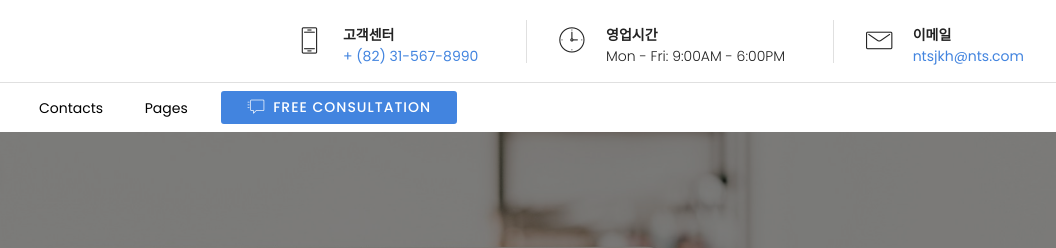
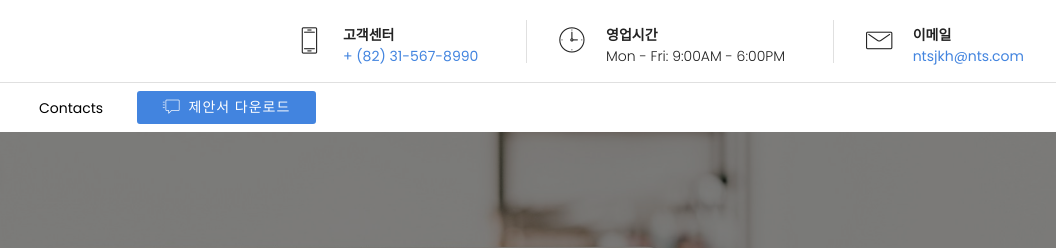
Before and after one commit to 4u4m/nationaltoursys, a plain HTML site: page index.html in a window 1280 px wide. Shown: the top 248 px of the page, 224-1280 px from the left. Drawn offline with Linux system fonts and the light colour scheme; files whose address does not match are found by name.

Commit message:
create github pages

```diff
--- a/index.html
+++ b/index.html
@@ -81,19 +81,12 @@
                             Our Team</a>
                     </li>
                     <li class="nav-item">
-                        <a class="nav-link link mbr-black display-4" href="http://nationaltoursys.com">
+                        <a class="nav-link link mbr-black display-4" href="index.html#form4-m">
                             Contacts
-                        </a>
-                    </li>
-                    <li class="nav-item">
-                        <a class="nav-link link mbr-black display-4" href="http://nationaltoursys.com">
-                            Pages
                         </a>
                     </li></ul>
                 <div class="navbar-buttons mbr-section-btn"><a class="btn btn-sm btn-primary display-4" href="http://nationaltoursys.com">
-                    <span class="mbri-help mbr-iconfont mbr-iconfont-btn "></span>
-                        FREE CONSULTATION
-                    </a></div>
+                    <span class="mbri-help mbr-iconfont mbr-iconfont-btn "></span>제안서 다운로드</a></div>
             </div>
             <button class="navbar-toggler " type="button" data-toggle="collapse" data-target="#navbarSupportedContent" aria-controls="navbarSupportedContent" aria-expanded="false" aria-label="Toggle navigation">
                 <div class="hamburger">
@@ -470,7 +463,7 @@ Travel specialist</h5>
                         <h4 class="mbr-section-subtitle mbr-fonts-style mb-4 mbr-light display-5">
                             Ready to get started?</h4>
                         <div data-form-alert="" hidden="">Thanks for filling out the form!</div>
-                        <form class="block mbr-form" action="https://mobirise.com/" method="post" data-form-title="Mobirise Form"><input type="hidden" name="email" data-form-email="true" value="F3XaFPDWYtvmv7cML0Rp972lGGFv98KZyreSzNPeggltZzxpv+7rrCi7cej9gILxlgsw48L3b+dvpzfI0uOMqyYMGydewF3Wy3EGDHkZShmujx9v4FJ+Ou+3D/aOeE/S" data-form-field="Email">
+                        <form class="block mbr-form" action="https://mobirise.com/" method="post" data-form-title="Mobirise Form"><input type="hidden" name="email" data-form-email="true" value="zqeO51QF78thgU6JqAtBJu8hJbimatiMtkpcM3CrbG321XZdv1HbiRPqgXTwF9ShuNNorN/RdWtUVnLgqLOt2LYDzN2VzkLiEyFVco1+m8zIHyQYY/TgspiCnWvaPCug" data-form-field="Email">
                             <div class="row">
                                 <div class="col-md-12" data-for="name">
                                     <input type="text" class="form-control input" name="name" data-form-field="Name" placeholder="Your Name" required="" id="name-form4-m">
```
Also changed, not shown: 1 other file.
